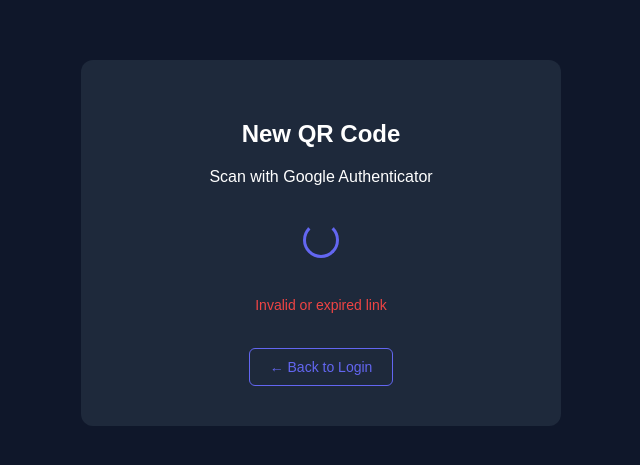
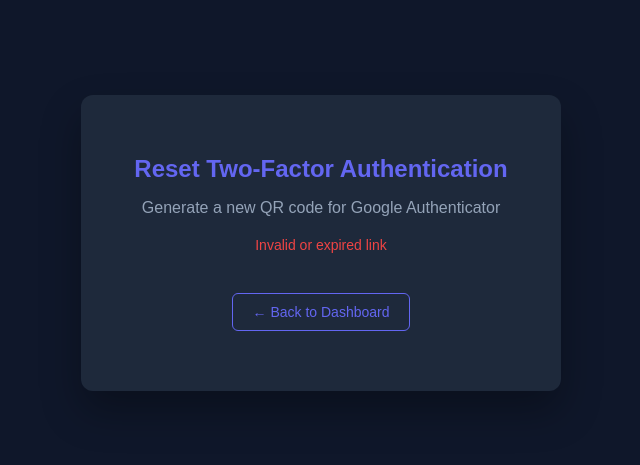
Before and after one commit to Hazem-sobhy/dotme, a website: page public/reset-2fa.html in a window 1280 px wide. Shown: the part 177-642 px from the top of the page, without its empty margins (319-959 px from the left). Drawn offline with Linux system fonts and the light colour scheme.

Commit message:
Fix reset-2fa CSRF and loading states

```diff
--- a/public/reset-2fa.html
+++ b/public/reset-2fa.html
@@ -27,6 +27,17 @@
             text-align: center;
             max-width: 400px;
             width: 100%;
+            box-shadow: 0 20px 40px rgba(0, 0, 0, 0.3);
+        }
+
+        h2 {
+            color: #6366f1;
+            margin-bottom: 10px;
+        }
+
+        p {
+            color: #94a3b8;
+            margin-bottom: 20px;
         }
 
         img {
@@ -35,10 +46,17 @@
             border-radius: 8px;
             display: none;
             margin: 20px auto;
+            border: 2px solid #6366f1;
         }
 
         #error {
             color: #ef4444;
+            margin-top: 15px;
+            font-size: 14px;
+        }
+
+        #message {
+            color: #10b981;
             margin-top: 15px;
             font-size: 14px;
         }
@@ -78,10 +96,11 @@
             }
         }
 
-        .message {
-            color: #10b981;
-            margin-top: 15px;
-            font-size: 14px;
+        .debug {
+            font-size: 10px;
+            color: #4b5563;
+            margin-top: 20px;
+            text-align: left;
         }
     </style>
 
@@ -91,9 +110,9 @@
 
     <div class="box">
 
-        <h2>New QR Code</h2>
+        <h2>Reset Two-Factor Authentication</h2>
 
-        <p>Scan with Google Authenticator</p>
+        <p>Generate a new QR code for Google Authenticator</p>
 
         <div class="loading" id="loading"></div>
 
@@ -102,7 +121,10 @@
         <p id="error"></p>
         <p id="message" class="message"></p>
 
-        <a href="/admin/dashboard.html" class="back-link">← Back to Login</a>
+        <a href="/admin/dashboard.html" class="back-link">← Back to Dashboard</a>
+
+        <!-- للتصحيح فقط (حذف بعد التأكد من الشغل) -->
+        <div class="debug" id="debug"></div>
 
     </div>
     <script src="/reset-2fa.js"></script>
--- a/public/reset-2fa.js
+++ b/public/reset-2fa.js
@@ -1,19 +1,13 @@
-// ✅ دالة لجلب CSRF token من meta tag أو من cookie (كبديل)
+// ✅ دالة لجلب CSRF token من meta tag
 function getCsrfToken() {
-    // حاول تجيب التوكن من meta tag
-    const metaToken = document.querySelector('meta[name="csrf-token"]')?.getAttribute('content')
-    if (metaToken) return metaToken
-
-    // لو مش موجود، جرب تجيبه من cookie (كبديل)
-    const cookies = document.cookie.split(';')
-    for (let cookie of cookies) {
-        const [name, value] = cookie.trim().split('=')
-        if (name === 'csrf-token') return value
+    const meta = document.querySelector('meta[name="csrf-token"]')
+    if (!meta) {
+        console.warn('CSRF token meta tag not found')
+        return ''
     }
-
-    // لو لسه مش موجود، استخدم empty string
-    console.warn("CSRF token not found")
-    return ''
+    const token = meta.getAttribute('content')
+    console.log('CSRF Token found:', token ? '✅' : '❌')
+    return token || ''
 }
 
 const params = new URLSearchParams(window.location.search)
@@ -23,14 +17,19 @@
     const csrfToken = getCsrfToken()
     const errorEl = document.getElementById("error")
     const qrEl = document.getElementById("qr")
+    const loadingEl = document.getElementById("loading")
+    const messageEl = document.getElementById("message")
 
-    // ✅ التحقق من وجود التوكن وصلاحيته
+    // ✅ التحقق من وجود التوكن
     if (!token || token.length < 20) {
+        if (loadingEl) loadingEl.style.display = 'none'
         errorEl.innerText = "Invalid or expired link"
         return
     }
 
     try {
+        console.log('Sending request with token:', token.substring(0, 10) + '...')
+
         const res = await fetch("/api/new-2fa", {
             method: "POST",
             headers: {
@@ -41,6 +40,9 @@
         })
 
         const data = await res.json()
+        console.log('Response:', data)
+
+        if (loadingEl) loadingEl.style.display = 'none'
 
         if (!res.ok) {
             throw new Error(data.error || "Failed to reset 2FA")
@@ -50,11 +52,13 @@
             qrEl.src = data.qr
             qrEl.style.display = 'block'
             errorEl.innerText = ''
+            if (messageEl) messageEl.innerText = 'Scan the QR code with Google Authenticator'
         } else {
             errorEl.innerText = data.error || "Invalid or expired link"
         }
     } catch (e) {
         console.error("Reset 2FA error:", e)
+        if (loadingEl) loadingEl.style.display = 'none'
         errorEl.innerText = e.message || "Server error. Please try again later."
     }
 }
```
